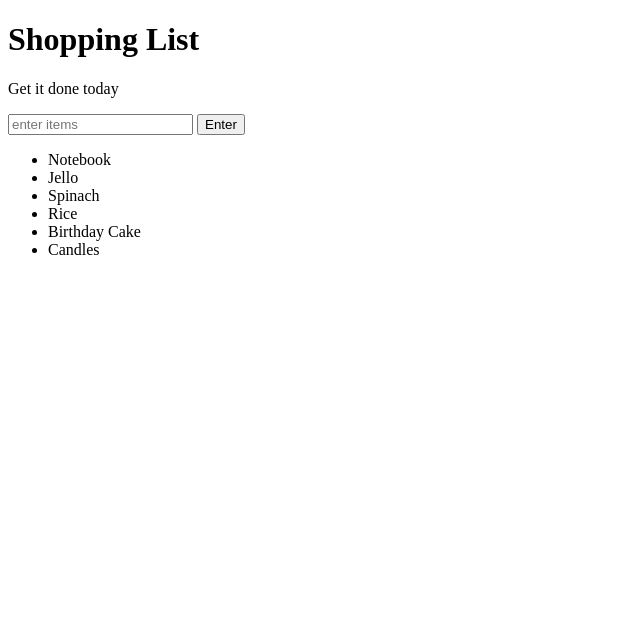
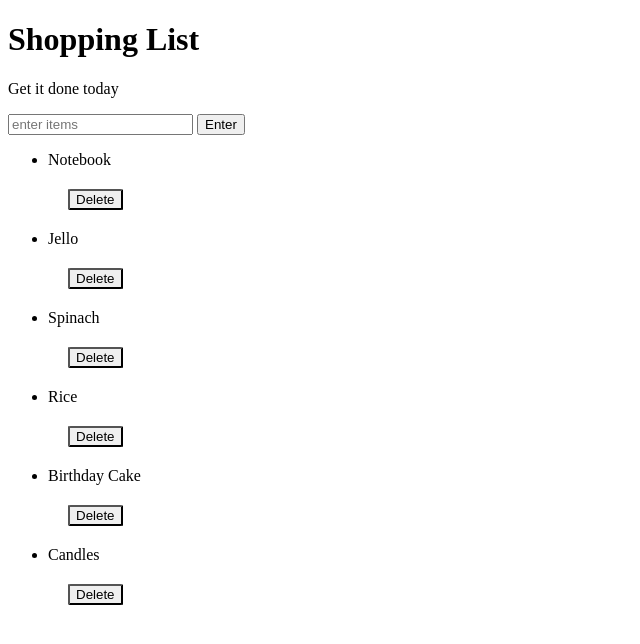
Before and after one commit to mckay1818/shopping-list, a plain HTML site: page index.html in a window 1280 px wide. Shown: the whole page, without its empty margins (0-640 px from the left). Drawn offline with Linux system fonts and the light colour scheme.

Commit message:
'done' class is toggled on user-added items; delete buttons made

```diff
--- a/index.html
+++ b/index.html
@@ -10,12 +10,12 @@
 	<input id="userinput" type="text" placeholder="enter items">
 	<button id="enter">Enter</button>
 	<ul>
-		<li class="bold red" random="23">Notebook</li>
-		<li>Jello</li>
-		<li>Spinach</li>
-		<li>Rice</li>
-		<li>Birthday Cake</li>
-		<li>Candles</li>
+		<li class="bold red" random="23">Notebook</li> <button class="delete">Delete</button>
+		<li>Jello</li> <button class="delete">Delete</button>
+		<li>Spinach</li> <button class="delete">Delete</button>
+		<li>Rice</li> <button class="delete">Delete</button>
+		<li>Birthday Cake</li> <button class="delete">Delete</button>
+		<li>Candles</li> <button class="delete">Delete</button>
 	</ul>
 	<script type="text/javascript" src="script.js"></script>
 </body>
--- a/script.js
+++ b/script.js
@@ -2,6 +2,7 @@ var button = document.getElementById("enter");
 var input = document.getElementById("userinput");
 var ul = document.querySelector("ul");
 var listItems = document.getElementsByTagName("li");
+var deleteBtns = document.getElementsByClassName("delete");
 
 function inputLength() {
 	return input.value.length;
@@ -12,6 +13,11 @@ function createListElement() {
 	li.appendChild(document.createTextNode(input.value));
 	ul.appendChild(li);
 	addLiEvent();
+	// addBtnEvent();
+	var deleteBtn = document.createElement("button");
+	deleteBtn.classList.add("delete");
+	deleteBtn.innerHTML = "Delete";
+	li.insertAdjacentElement("afterend", deleteBtn);
 	input.value = "";
 }
 
@@ -27,8 +33,20 @@ function addListAfterKeypress(event) {
 	}
 }
 
+
+function removeParent() {
+	this.parentNode.remove();
+}
+
 function toggleDone(event) {
 	event.currentTarget.classList.toggle("done");
+}
+
+function addBtnEvent() {
+	//can't do forEach bc HTMLCollection is NOT an array
+	for (let i = 0; i < deleteBtns.length; i++) {
+		deleteBtns[i].addEventListener("click", removeParent);
+	}
 }
 
 function addLiEvent() {
@@ -37,6 +55,8 @@ function addLiEvent() {
 		listItems[i].addEventListener("click", toggleDone);
 	}
 }
+
 addLiEvent();
+addBtnEvent();
 button.addEventListener("click", addListAfterClick);
 input.addEventListener("keypress", addListAfterKeypress);
--- a/style.css
+++ b/style.css
@@ -21,3 +21,9 @@
 .done {
   text-decoration: line-through;
 }
+
+.delete {
+  display: inline-block;
+  margin: 20px;
+  border-radius: 5%;
+}
```
